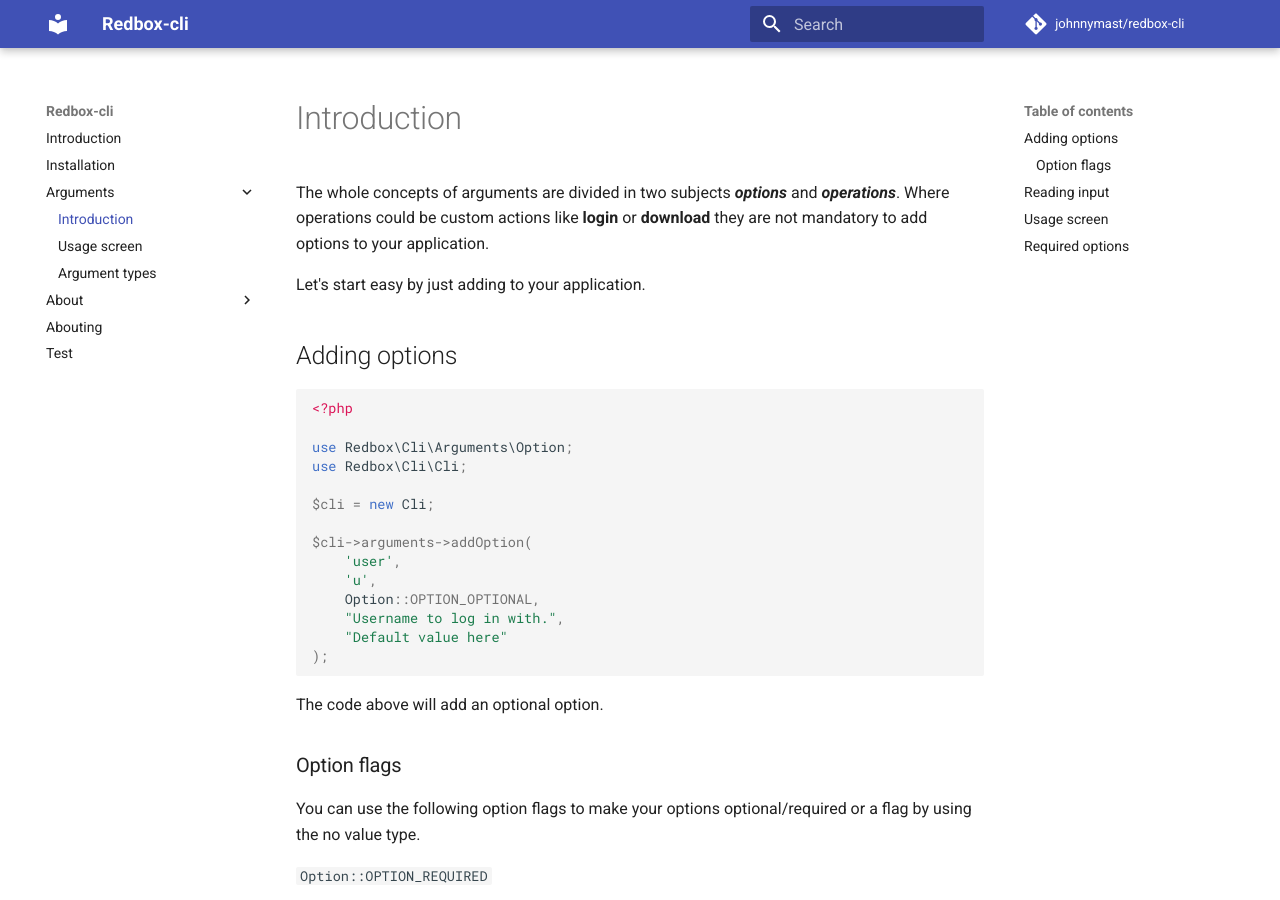
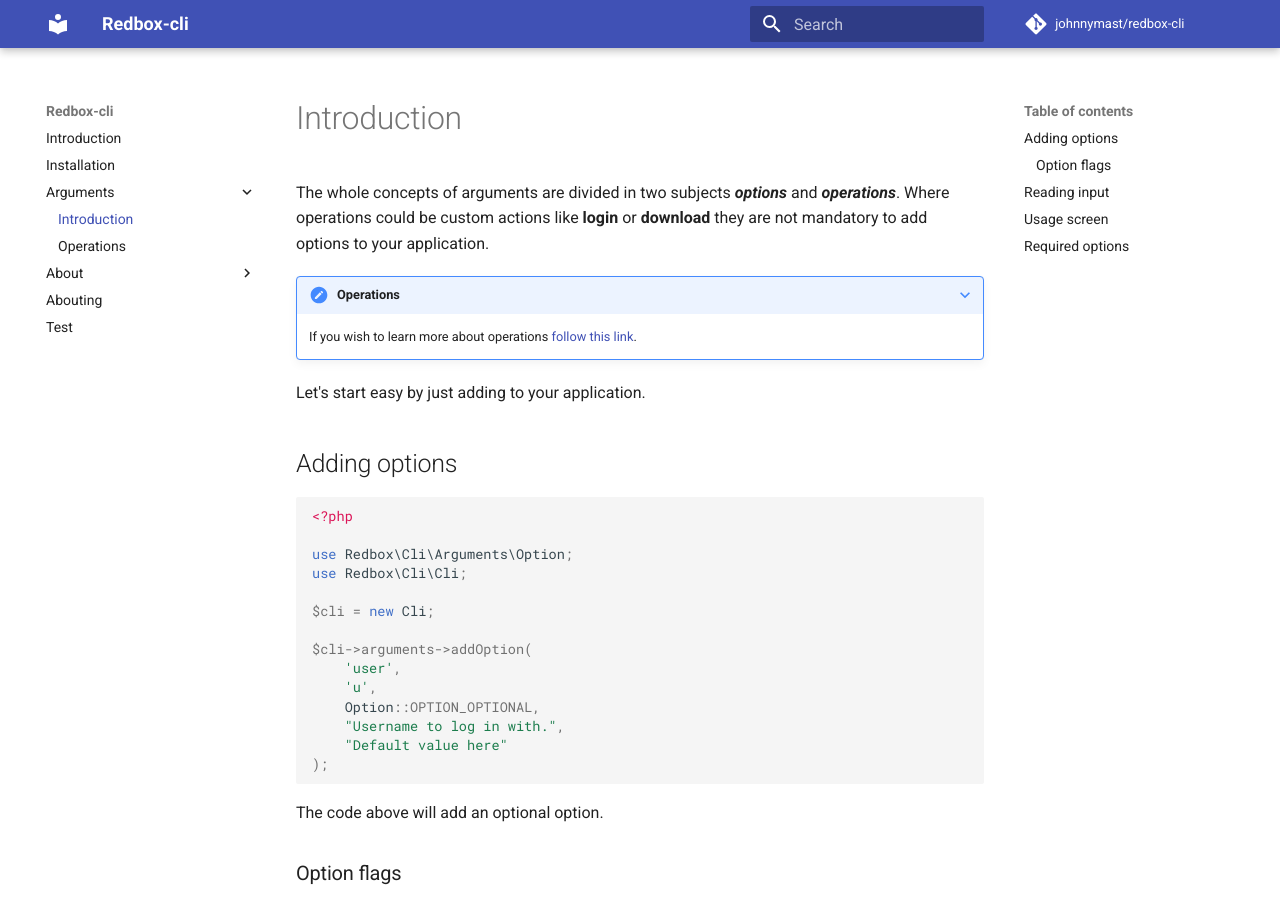
Before and after one commit to johnnymast/redbox-cli, an MkDocs documentation site: the page built from docs/arguments/introduction.md, in a window 1280 px wide and 900 px high. Built offline with MkDocs 1.6.1 and Material for MkDocs 9.7.7, drawn with Linux system fonts in a browser that asks for light colours; comment, search, counter and statistics services are not loaded.

```diff
--- a/docs/arguments/introduction.md
+++ b/docs/arguments/introduction.md
@@ -2,6 +2,11 @@
 
 The whole concepts of arguments are divided in two subjects ***options*** and ***operations***.
 Where operations could be custom actions like **login** or **download** they are not mandatory to add options to your application.
+
+???+ note "Operations"
+
+    If you wish to learn more about operations [follow this link]().
+
 
 Let's start easy by just adding to your application.
 
--- a/mkdocs.yml
+++ b/mkdocs.yml
@@ -24,9 +24,8 @@ nav:
   - Introduction: index.md
   - Installation: installation.md
   - Arguments:
-      - "Introduction": arguments/introduction.md
-      - "Usage screen": arguments/usage.md
-      - "Argument types": arguments/argument_types.md
+      - Introduction: arguments/introduction.md
+      - Operations: arguments/operations.md
   - About:
     - Author: author.md
     - License: license.md
```
Also changed, not shown: docs/arguments/argument_types.md (deleted, +0 -25 lines), docs/arguments/usage.md (deleted, +0 -1 lines), docs/arguments/operations.md (added).
